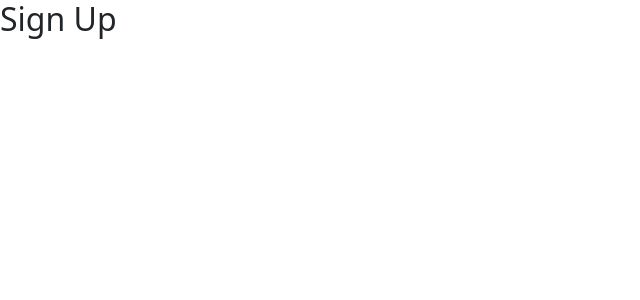
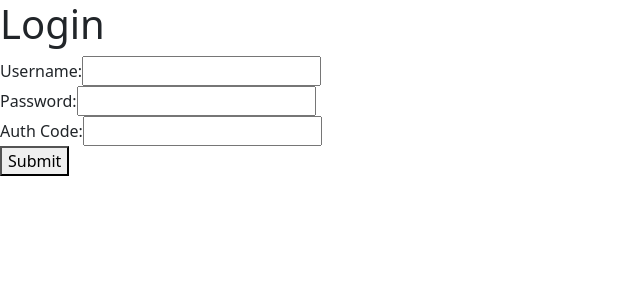
Before and after one commit to AnywhereFit/front-end, a React (Create React App) app in the folder anywhere-fit/: page /signup in a window 1280 px wide. Shown: the top 300 px of the page, without its empty margins (0-640 px from the left). Built offline with nearby package versions, Linux system fonts and the light colour scheme.

Commit message:
basis login/signup page

```diff
--- a/anywhere-fit/package.json
+++ b/anywhere-fit/package.json
@@ -6,6 +6,7 @@
     "@testing-library/jest-dom": "^5.16.1",
     "@testing-library/react": "^12.1.2",
     "@testing-library/user-event": "^13.5.0",
+    "axios": "^0.24.0",
     "bootstrap": "^5.1.3",
     "react": "^17.0.2",
     "react-dom": "^17.0.2",
--- a/anywhere-fit/src/components/Login.js
+++ b/anywhere-fit/src/components/Login.js
@@ -1,11 +1,50 @@
-import React from 'react';
+import React, { useState } from 'react';
+import { useNavigate } from 'react-router-dom';
+
+import axios from 'axios';
 
 const Login = () => {
-    return(
-        <div>
-            <h2>Login</h2>
-        </div>
-    )
+    const { push } = useNavigate();
+
+    const [cred, setCred] = useState({
+        username: "",
+        password: ""
+    });
+
+    const handleChange = (e) => {
+        setCred({
+            ...cred,
+            [e.target.name]:e.target.value
+        })
+    }
+
+    const handleSubmit = (e) => {
+        e.preventDefault();
+        axios.post('', cred)
+            .then(resp => {
+                localStorage.setItem("token", );
+                push('/');
+            })
+            .catch(err => {
+                console.error(err);
+            });
+    }
+
+    return (
+    <div>
+        <h1>Login</h1>
+        <form onSubmit={handleSubmit}>
+          <div>
+            <label htmlFor="username">Username:</label>
+            <input onChange={handleChange} name="username" id="username" />
+          </div>
+          <div>
+            <label htmlFor="password">Password:</label>
+            <input onChange={handleChange} name="password" type="password" id="password" />
+          </div>
+          <button>Submit</button>
+        </form>
+    </div>)
 }
 
 export default Login;
--- a/anywhere-fit/src/components/SignUp.js
+++ b/anywhere-fit/src/components/SignUp.js
@@ -1,11 +1,55 @@
-import React from 'react';
+import React, { useState } from 'react';
+import { useNavigate } from 'react-router-dom';
+
+import axios from 'axios';
 
 const SignUp = () => {
-    return(
-        <div>
-            <h2>Sign Up</h2>
-        </div>
-    )
+    const { push } = useNavigate();
+
+    const [cred, setCred] = useState({
+        username: "",
+        password: "",
+        authCode: ""
+    });
+
+    const handleChange = (e) => {
+        setCred({
+            ...cred,
+            [e.target.name]:e.target.value
+        })
+    }
+
+    const handleSubmit = (e) => {
+        e.preventDefault();
+        axios.post('', cred)
+            .then(resp => {
+                localStorage.setItem("token", );
+                push('/');
+            })
+            .catch(err => {
+                console.error(err);
+            });
+    }
+
+    return (
+    <div>
+        <h1>Login</h1>
+        <form onSubmit={handleSubmit}>
+          <div>
+            <label htmlFor="username">Username:</label>
+            <input onChange={handleChange} name="username" id="username" />
+          </div>
+          <div>
+            <label htmlFor="password">Password:</label>
+            <input onChange={handleChange} name="password" type="password" id="password" />
+          </div>
+          <div>
+            <label htmlFor="authcode">Auth Code:</label>
+            <input onChange={handleChange} name="authcode" id="authcode" />
+          </div>
+          <button>Submit</button>
+        </form>
+    </div>)
 }
 
 export default SignUp;
```
Also changed, not shown: 1 other file (tests, documents, lock files or other folders).
